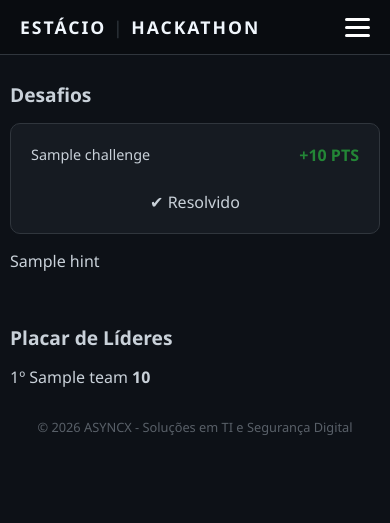
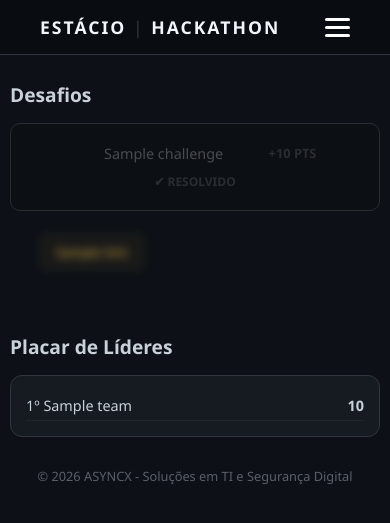
Before and after one commit to Gilson-Ferrer/hcb-portal, a Flask app: page /dashboard in a window 390 px wide. Shown: the top 523 px of the page. Run offline with Flask 3, Linux system fonts and the light colour scheme; the visitor is signed in with stand-in values (Sample User, id 1); a database or web service that is not in the repository returns one stand-in record (values such as "Sample title"); some libraries are stand-ins or nearby versions.

Commit message:
Updage responsive pages v3

```diff
--- a/templates/dashboard.html
+++ b/templates/dashboard.html
@@ -31,7 +30,6 @@
             justify-content: space-between;
             align-items: center;
             border-bottom: 1px solid var(--border);
-            position: relative;
         }
 
         .nav-left {
@@ -120,77 +159,110 @@
             display: flex;
             align-items: center;
             justify-content: space-between;
+            flex-wrap: wrap;
             gap: 10px;
         }
 
         .challenge-info { display: flex; align-items: center; gap: 15px; flex: 1; }
-        .challenge-title { font-weight: 500; font-size: 0.9rem; }
-        .challenge-points { color: var(--accent); font-weight: bold; }
+        .challenge-title { font-weight: 500; font-size: 0.9rem; min-width: 180px; }
+        .challenge-points { color: var(--accent); font-size: 0.8rem; font-weight: bold; }
 
+        .challenge-form {
+            display: flex;
+            gap: 10px;
+            align-items: center;
+            flex: 1;
+            min-width: 280px;
+            justify-content: flex-end;
+        }
 
-        .challenge-form { display: flex; gap: 10px; align-items: center; flex: 1; justify-content: flex-end; }
+        .challenge-form form {
+            display: flex;
+            gap: 5px;
+            flex: 1;
+            width: 100%;
+        }
 
         input.compact {
             background: var(--bg-body);
             border: 1px solid var(--border);
             border-radius: 6px;
-            padding: 8px;
+            padding: 5px 10px;
             color: white;
-            width: 150px;
+            font-size: 0.8rem;
+            flex: 2;
+            min-width: 100px;
         }
 
-        .btn-submit { background: var(--accent); color: white; border: none; padding: 8px 15px; border-radius: 6px; cursor: pointer; }
+        .btn-submit { background: var(--accent); color: white; border: none; padding: 5px 12px; border-radius: 6px; cursor: pointer; font-size: 0.8rem; }
 
-
-        .btn-nav {
-            text-decoration: none;
-            font-size: 0.75rem;
-            font-weight: 800;
-            padding: 8px 15px;
-            border-radius: 4px;
-            text-transform: uppercase;
-            cursor: pointer;
+        .challenge-row.solved {
+            opacity: 0.3;
+            background: #090c10;
+            border-color: var(--accent);
+            pointer-events: none;
+            filter: grayscale(1);
         }
 
-        /* --- RESPONSIVIDADE (MEDIA QUERIES UNIFICADAS) --- */
+        .hint-container {
+            margin: 10px 0 15px 30px;
+        }
+
+        .hint-text {
+            color: #e3b341;
+            font-size: 0.8rem;
+            filter: blur(5px);
+            transition: filter 0.3s ease;
+            user-select: none;
+            cursor: pointer;
+            background: rgba(227, 179, 65, 0.05);
+            padding: 8px 15px;
+            border-radius: 6px;
+            border: 1px dashed rgba(227, 179, 65, 0.2);
+            display: inline-block;
+        }
+
+        .hint-text.reveal {
+            filter: blur(0);
+            user-select: text;
+            border-style: solid;
+        }
+        .solved-badge { color: var(--accent); font-weight: bold; font-size: 0.75rem; text-transform: uppercase; }
+
+        .alert { padding: 10px; text-align: center; border-radius: 8px; margin: 10px 20px; font-weight: 500; }
+        .ranking-card { background: var(--bg-card); padding: 15px; border-radius: 12px; border: 1px solid var(--border); }
+        .ranking-item { display: flex; justify-content: space-between; padding: 5px 0; border-bottom: 1px solid #21262d; font-size: 0.9rem; }
+
+        .footer { text-align: center; padding: 20px; font-size: 0.8em; color: #8b949e; opacity: 0.6; }
+
         @media (max-width: 850px) {
-            /* Menu Hambúrguer */
             .menu-icon { display: flex; }
-
-            .nav { padding: 15px 20px; }
 
             .nav-right {
                 display: none;
                 flex-direction: column;
                 position: absolute;
                 top: 60px;
-                right: 0;
+                left: 0;
+                width: 100%;
                 background: #090c10;
-                width: 100%;
                 padding: 20px;
                 border-bottom: 1px solid var(--border);
                 z-index: 1000;
                 gap: 20px;
-                text-align: center;
             }
 
             .nav-right.active { display: flex; }
 
-            .team-display { padding-bottom: 15px; border-bottom: 1px solid var(--border); width: 100%; }
+            .team-display { border-right: none; padding-bottom: 15px; border-bottom: 1px solid var(--border); width: 100%; text-align: center; }
 
-            /* Grid e Desafios */
             .main { grid-template-columns: 1fr; padding: 10px; }
-
-            .challenge-row { flex-direction: column; padding: 20px; }
-            .challenge-info { margin-bottom: 15px; width: 100%; justify-content: space-between; }
-            .challenge-form { width: 100%; flex-direction: column; }
-            .challenge-form form { width: 100%; flex-direction: column; }
-            input.compact { width: 100%; max-width: 100%; box-sizing: border-box; }
-            .btn-submit, .btn-nav { width: 100%; }
+            .challenge-row { flex-direction: column; text-align: center; padding: 20px; }
+            .challenge-form, .challenge-form form { width: 100%; flex-direction: column; }
+            input.compact, .btn-submit, .btn-nav { width: 100%; }
         }
 
-        .footer { text-align: center; padding: 20px; font-size: 0.8em; color: #8b949e; opacity: 0.6; }
-</style>
+    </style>
 </head>
 <body>
 
```
Also changed, not shown: other parts of templates/dashboard.html (+49 -9 lines).
